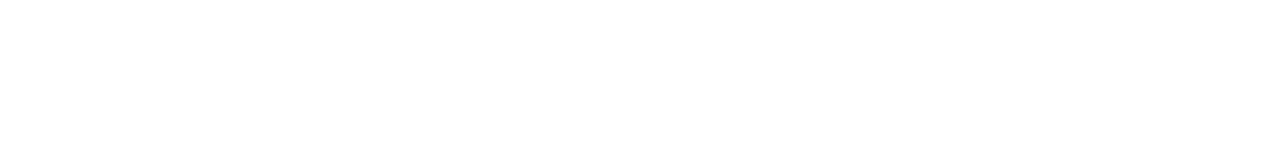
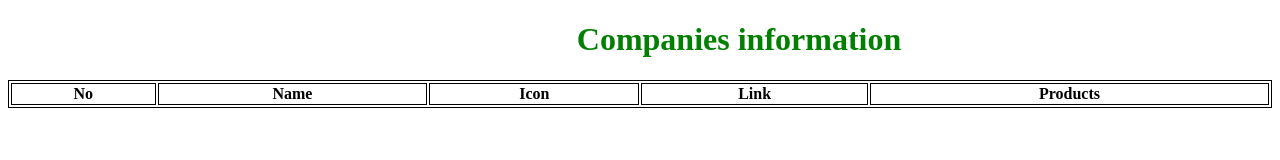
Before and after one commit to jakhn/companies, a plain HTML site: page index.html in a window 1280 px wide. Drawn offline with Linux system fonts and the light colour scheme.

Commit message:
default table

```diff
--- a/index.html
+++ b/index.html
@@ -1,12 +1,28 @@
 <!DOCTYPE html>
 <html lang="en">
-<head>
-    <meta charset="UTF-8">
-    <meta http-equiv="X-UA-Compatible" content="IE=edge">
-    <meta name="viewport" content="width=device-width, initial-scale=1.0">
-    <title>Document</title>
-</head>
-<body>
-
-</body>
+  <head>
+    <meta charset="UTF-8" />
+    <meta http-equiv="X-UA-Compatible" content="IE=edge" />
+    <meta name="viewport" content="width=device-width, initial-scale=1.0" />
+    <title>Companies information</title>
+    <h1 style="margin-left: 45%; color: green">Companies information</h1>
+  </head>
+  <style>
+    table,
+    th,
+    td {
+      border: 1px solid black;
+    }
+  </style>
+  <body>
+    <table style="width: 100%" ;>
+      <tr>
+        <th>No</th>
+        <th>Name</th>
+        <th>Icon</th>
+        <th>Link</th>
+        <th>Products</th>
+      </tr>
+    </table>
+  </body>
 </html>
```
